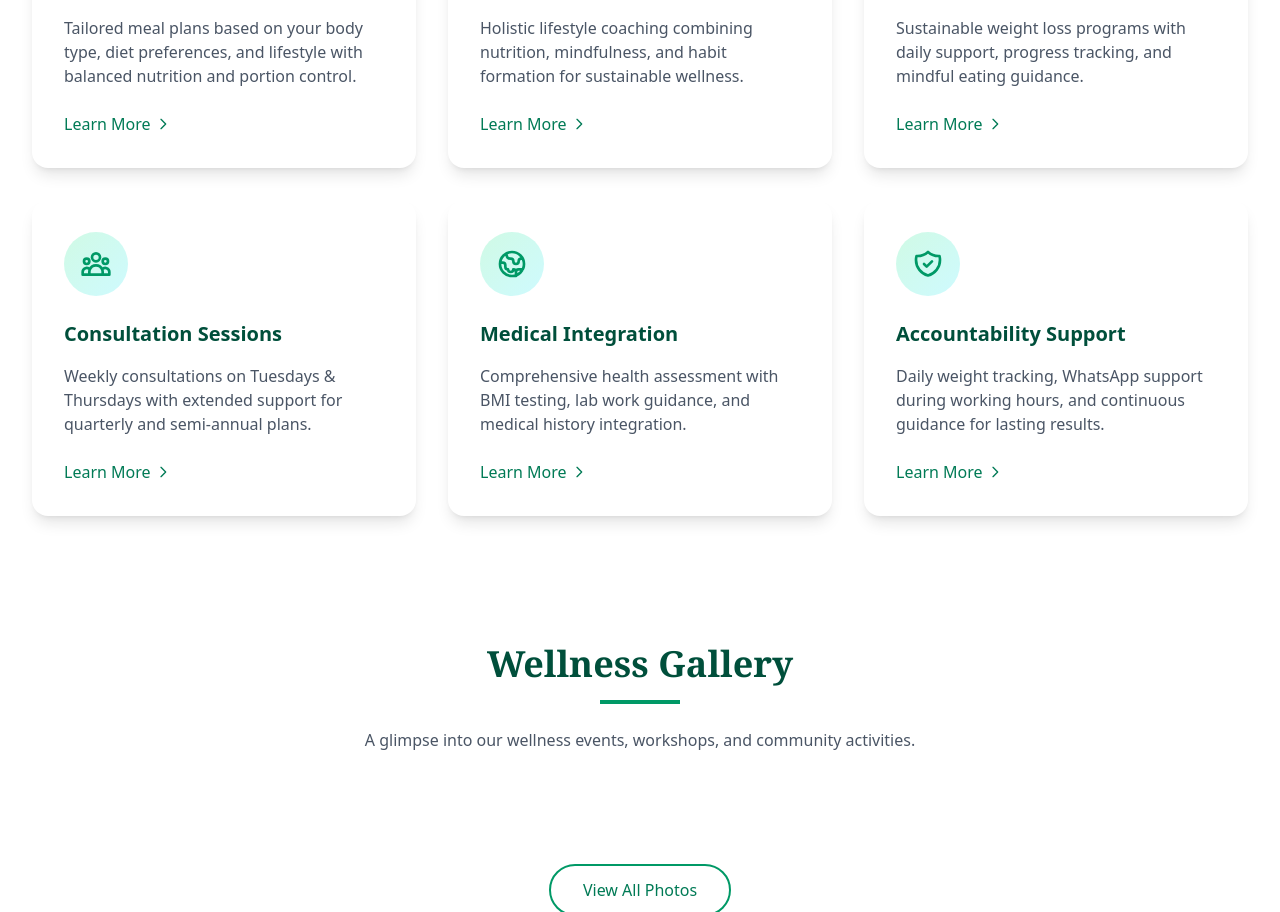
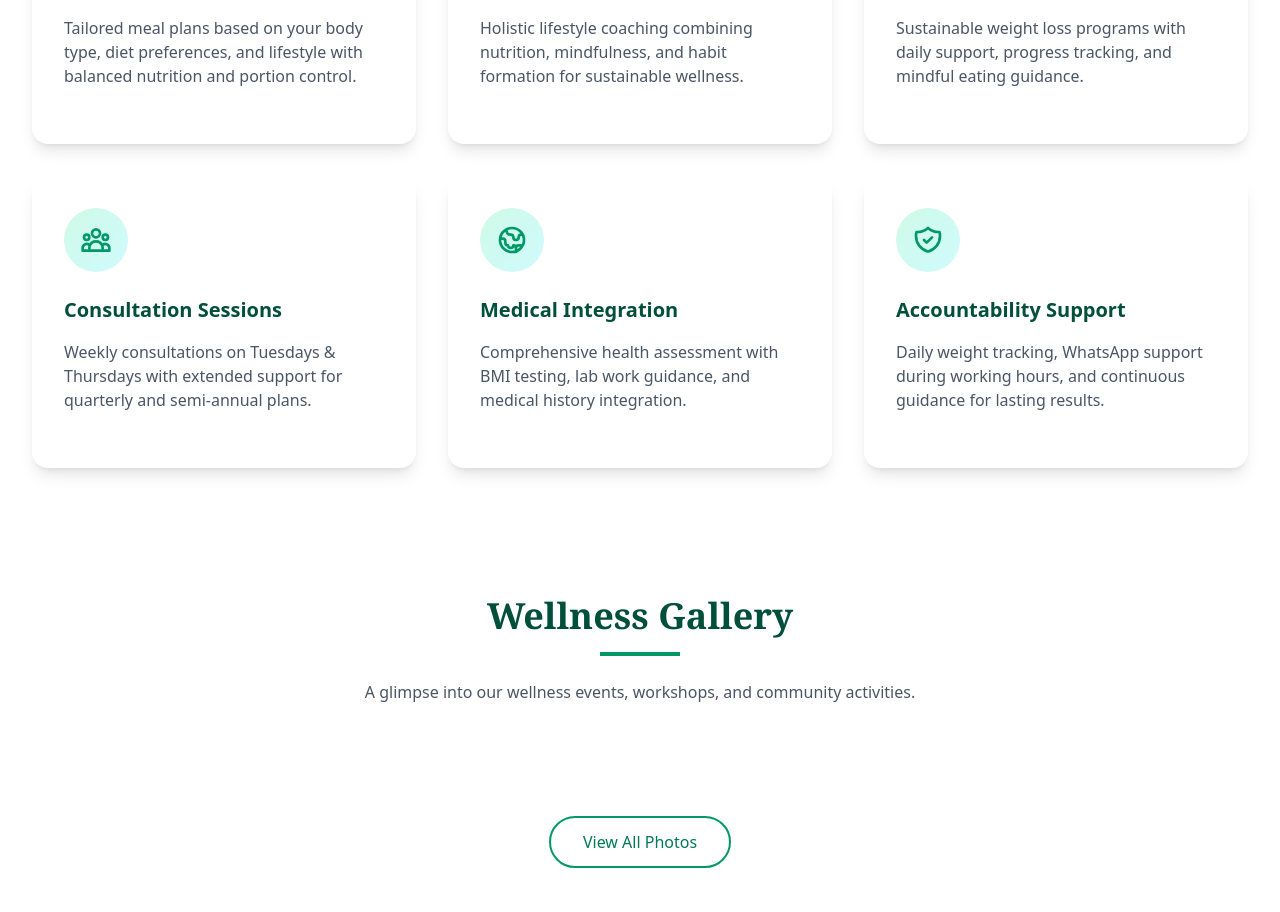
Before and after one commit to AmanMishra0987/nutri, a React (Vite) app: page / in a window 1280 px wide. Shown: the part 2749-3661 px from the top of the page. Built offline with nearby package versions, Linux system fonts and the light colour scheme.

Commit message:
remove the learn more

```diff
--- a/src/pages/Home.jsx
+++ b/src/pages/Home.jsx
@@ -484,26 +484,7 @@ function Home() {
                 Tailored meal plans based on your body type, diet preferences,
                 and lifestyle with balanced nutrition and portion control.
               </p>
-              <Link
-                to="/services"
-                className="text-emerald-700 font-medium hover:text-emerald-900 inline-flex items-center transition-colors"
-              >
-                Learn More
-                <svg
-                  className="w-4 h-4 ml-1"
-                  fill="none"
-                  stroke="currentColor"
-                  viewBox="0 0 24 24"
-                  xmlns="http://www.w3.org/2000/svg"
-                >
-                  <path
-                    strokeLinecap="round"
-                    strokeLinejoin="round"
-                    strokeWidth="2"
-                    d="M9 5l7 7-7 7"
-                  ></path>
-                </svg>
-              </Link>
+
             </div>
 
             {/* Service 2 */}
@@ -531,26 +512,7 @@ function Home() {
                 Holistic lifestyle coaching combining nutrition, mindfulness,
                 and habit formation for sustainable wellness.
               </p>
-              <Link
-                to="/services"
-                className="text-emerald-700 font-medium hover:text-emerald-900 inline-flex items-center transition-colors"
-              >
-                Learn More
-                <svg
-                  className="w-4 h-4 ml-1"
-                  fill="none"
-                  stroke="currentColor"
-                  viewBox="0 0 24 24"
-                  xmlns="http://www.w3.org/2000/svg"
-                >
-                  <path
-                    strokeLinecap="round"
-                    strokeLinejoin="round"
-                    strokeWidth="2"
-                    d="M9 5l7 7-7 7"
-                  ></path>
-                </svg>
-              </Link>
+
             </div>
 
             {/* Service 3 */}
@@ -578,26 +540,7 @@ function Home() {
                 Sustainable weight loss programs with daily support, progress
                 tracking, and mindful eating guidance.
               </p>
-              <Link
-                to="/services"
-                className="text-emerald-700 font-medium hover:text-emerald-900 inline-flex items-center transition-colors"
-              >
-                Learn More
-                <svg
-                  className="w-4 h-4 ml-1"
-                  fill="none"
-                  stroke="currentColor"
-                  viewBox="0 0 24 24"
-                  xmlns="http://www.w3.org/2000/svg"
-                >
-                  <path
-                    strokeLinecap="round"
-                    strokeLinejoin="round"
-                    strokeWidth="2"
-                    d="M9 5l7 7-7 7"
-                  ></path>
-                </svg>
-              </Link>
+
             </div>
 
             {/* Service 4 */}
@@ -625,26 +568,7 @@ function Home() {
                 Weekly consultations on Tuesdays & Thursdays with extended
                 support for quarterly and semi-annual plans.
               </p>
-              <Link
-                to="/services"
-                className="text-emerald-700 font-medium hover:text-emerald-900 inline-flex items-center transition-colors"
-              >
-                Learn More
-                <svg
-                  className="w-4 h-4 ml-1"
-                  fill="none"
-                  stroke="currentColor"
-                  viewBox="0 0 24 24"
-                  xmlns="http://www.w3.org/2000/svg"
-                >
-                  <path
-                    strokeLinecap="round"
-                    strokeLinejoin="round"
-                    strokeWidth="2"
-                    d="M9 5l7 7-7 7"
-                  ></path>
-                </svg>
-              </Link>
+
             </div>
 
             {/* Service 5 */}
@@ -672,26 +596,7 @@ function Home() {
                 Comprehensive health assessment with BMI testing, lab work
                 guidance, and medical history integration.
               </p>
-              <Link
-                to="/services"
-                className="text-emerald-700 font-medium hover:text-emerald-900 inline-flex items-center transition-colors"
-              >
-                Learn More
-                <svg
-                  className="w-4 h-4 ml-1"
-                  fill="none"
-                  stroke="currentColor"
-                  viewBox="0 0 24 24"
-                  xmlns="http://www.w3.org/2000/svg"
-                >
-                  <path
-                    strokeLinecap="round"
-                    strokeLinejoin="round"
-                    strokeWidth="2"
-                    d="M9 5l7 7-7 7"
-                  ></path>
-                </svg>
-              </Link>
+
             </div>
 
             {/* Service 6 */}
@@ -719,26 +624,7 @@ function Home() {
                 Daily weight tracking, WhatsApp support during working hours,
                 and continuous guidance for lasting results.
               </p>
-              <Link
-                to="/services"
-                className="text-emerald-700 font-medium hover:text-emerald-900 inline-flex items-center transition-colors"
-              >
-                Learn More
-                <svg
-                  className="w-4 h-4 ml-1"
-                  fill="none"
-                  stroke="currentColor"
-                  viewBox="0 0 24 24"
-                  xmlns="http://www.w3.org/2000/svg"
-                >
-                  <path
-                    strokeLinecap="round"
-                    strokeLinejoin="round"
-                    strokeWidth="2"
-                    d="M9 5l7 7-7 7"
-                  ></path>
-                </svg>
-              </Link>
+
             </div>
           </div>
         </div>
```
